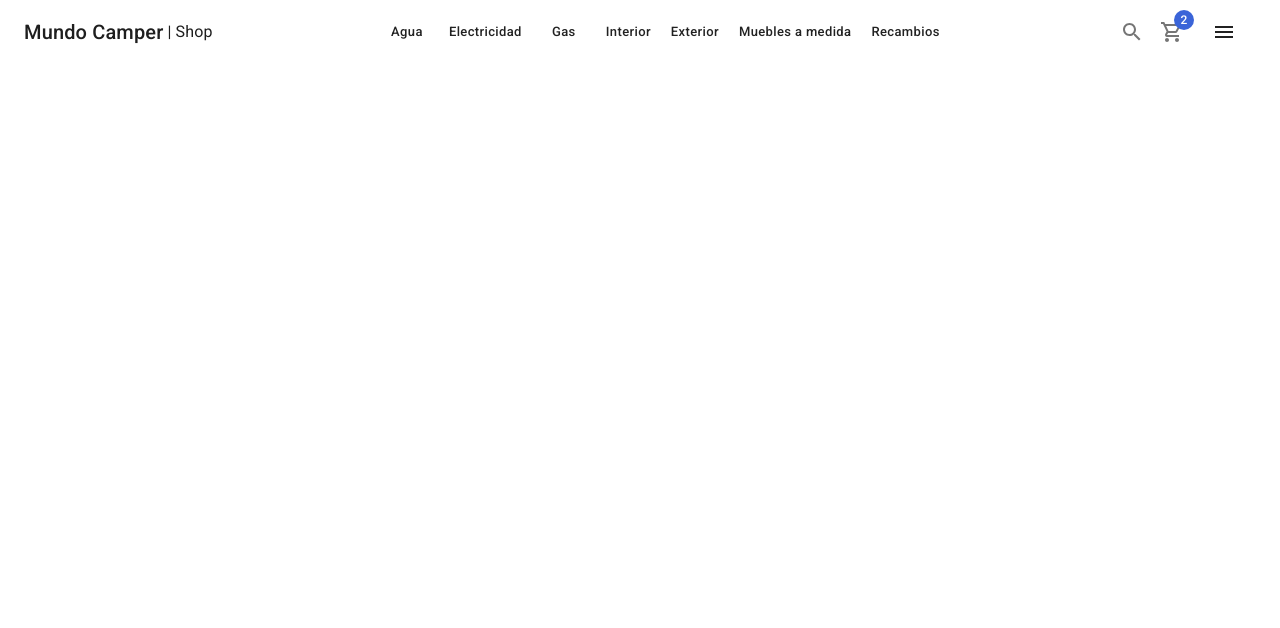
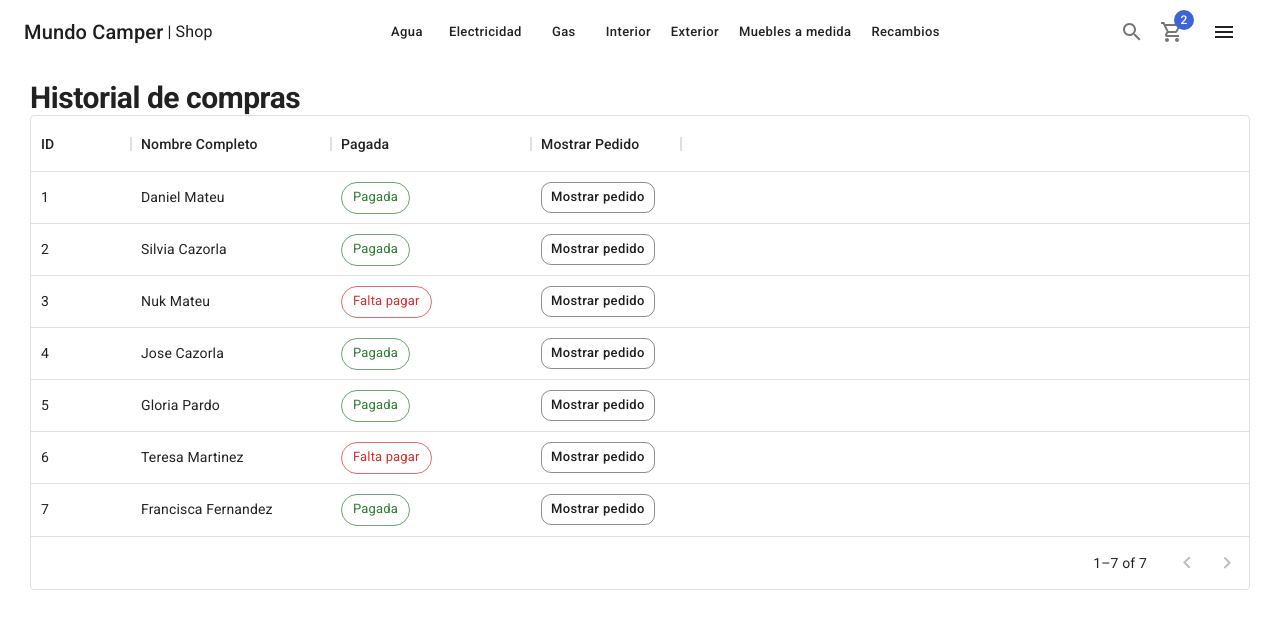
Before and after one commit to danielmateu/05-teslo-shop, a Next.js app: page /orders/history in a window 1280 px wide. Shown: the top 628 px of the page. Built offline with nearby package versions, Linux system fonts and the light colour scheme.

Commit message:
Creacion y diseño final de historial de pedidos

```diff
--- a/pages/orders/history.tsx
+++ b/pages/orders/history.tsx
@@ -1,12 +1,81 @@
-import React from 'react'
+import { Button, Chip, Grid, Link, Typography } from '@mui/material';
+import { DataGrid, GridColDef, GridValueGetterParams } from '@mui/x-data-grid';
+
 import { ShopLayout } from '../../components/layouts'
+import NextLink from 'next/link';
+
+
+
+const columns: GridColDef[] = [
+    { field: 'id', headerName: 'ID', width: 100 },
+    { field: 'fullname', headerName: 'Nombre Completo', width: 200 },
+
+    {
+        field: 'paid',
+        headerName: 'Pagada',
+        description: 'Muestra información si está pagada o no',
+        width: 200,
+        renderCell: (params) => {
+            return (
+                params.row.paid
+                    ? <Chip color="success" label="Pagada" variant='outlined' />
+                    : <Chip color="error" label="Falta pagar" variant='outlined' />
+            )
+        }
+    },
+    {
+        field: 'Pedido',
+        headerName: 'Mostrar Pedido',
+        width: 150,
+        sortable: false,
+        renderCell: (params) => {
+            return (
+                <NextLink href={`/orders/${params.row.id}`} passHref>
+                    <Link >
+                        <Button variant="outlined" color="primary">
+                            Mostrar pedido
+                        </Button>
+                    </Link>
+                </NextLink>
+            )
+        }
+    },
+
+
+];
+
+const rows = [
+    { id: 1, paid: true, fullname: 'Daniel Mateu' },
+    { id: 2, paid: true, fullname: 'Silvia Cazorla' },
+    { id: 3, paid: false, fullname: 'Nuk Mateu' },
+    { id: 4, paid: true, fullname: 'Jose Cazorla' },
+    { id: 5, paid: true, fullname: 'Gloria Pardo' },
+    { id: 6, paid: false, fullname: 'Teresa Martinez' },
+    { id: 7, paid: true, fullname: 'Francisca Fernandez' },
+
+]
 
 const HistoryPage = () => {
-  return (
-    <ShopLayout title="Historial de pedidos" pageDescription='Historial de pedidos del cliente'>
+    return (
+        <ShopLayout title="Historial de pedidos" pageDescription='Historial de pedidos del cliente'>
+            <Typography variant="h1" component='h1'>Historial de compras</Typography>
 
-    </ShopLayout>
-  )
+            <Grid container>
+                <Grid item xs={12} sx={{ height: '650', width: '100vw' }}>
+                    <DataGrid
+                        rows={rows}
+                        columns={columns}
+                        pageSize={10}
+                        rowsPerPageOptions={[10]}
+                        autoHeight
+                    />
+
+
+                </Grid>
+            </Grid>
+
+        </ShopLayout>
+    )
 }
 
 export default HistoryPage
```
